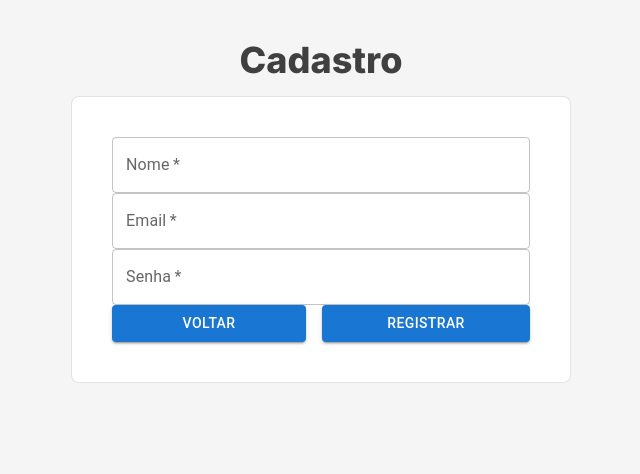
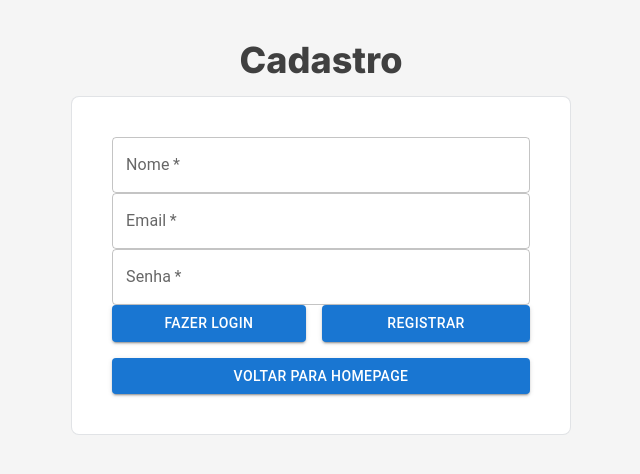
Before and after one commit to augusto-f-rodrigues/inmeta-cards-marketplace, a Next.js app: page /register in a window 1280 px wide. Shown: the top 474 px of the page, without its empty margins (319-959 px from the left). Built offline with nearby package versions, Linux system fonts and the light colour scheme.

Commit message:
feat(login/register): btn to back to homepage

```diff
--- a/src/app/login/page.tsx
+++ b/src/app/login/page.tsx
@@ -114,6 +114,15 @@ export default function Login() {
             <span>Entrar</span>
           </Button>
         </div>
+
+        <Link className="mt-4 w-full" href="/">
+          <Button
+            className="w-full bg-orange-600 px-8 py-1 normal-case hover:bg-orange-500"
+            variant="contained"
+          >
+            <span>Voltar para Homepage</span>
+          </Button>
+        </Link>
       </form>
       <Snackbar
         open={openAlert}
--- a/src/app/register/page.tsx
+++ b/src/app/register/page.tsx
@@ -125,12 +125,12 @@ export default function Register() {
         </FormControl>
 
         <div className="flex w-full flex-col items-center gap-4 md:flex-row">
-          <Link className="w-full md:max-w-52" href="/">
+          <Link className="w-full md:max-w-52" href="/login">
             <Button
               className="w-full bg-orange-600 px-8 py-1 normal-case hover:bg-orange-500"
               variant="contained"
             >
-              <span>Voltar</span>
+              <span>Fazer Login</span>
             </Button>
           </Link>
 
@@ -142,6 +142,15 @@ export default function Register() {
             <span>Registrar</span>
           </Button>
         </div>
+
+        <Link className="mt-4 w-full" href="/">
+          <Button
+            className="w-full bg-orange-600 px-8 py-1 normal-case hover:bg-orange-500"
+            variant="contained"
+          >
+            <span>Voltar para Homepage</span>
+          </Button>
+        </Link>
       </form>
       <Snackbar
         open={openAlert}
```
